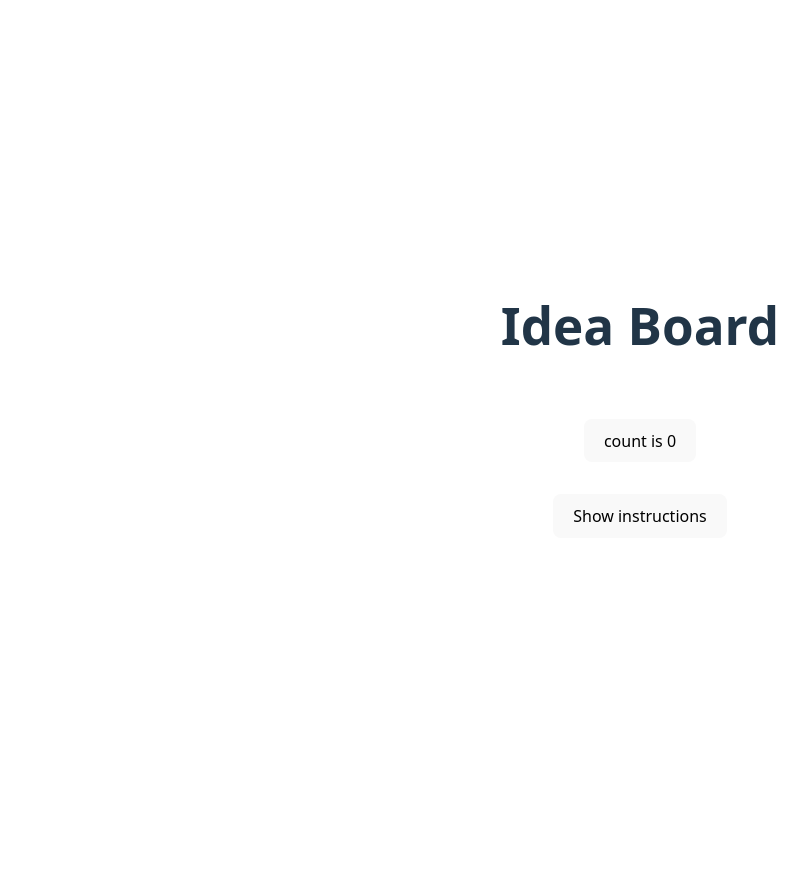
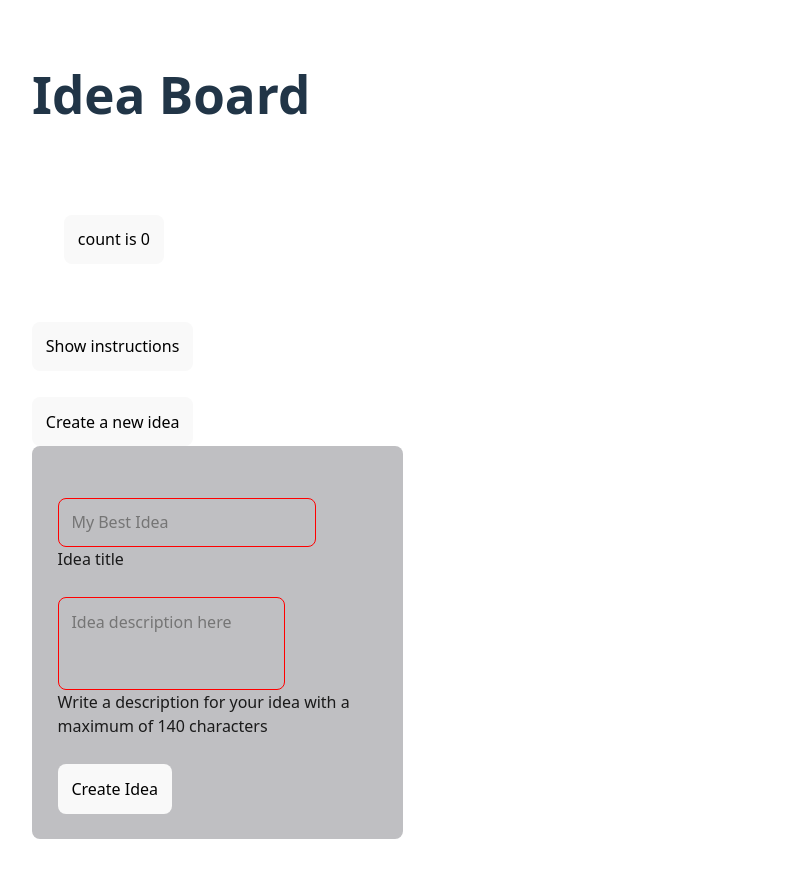
Before and after one commit to juliscapucin/idea-board, a React (Vite) app: page / in a window 1280 px wide. Shown: the whole page, without its empty margins (0-807 px from the left). Before the commit the page ends 800 px from the top, so only its background shows below. Built offline with nearby package versions, Linux system fonts and the light colour scheme.

Commit message:
initialize idea card

```diff
--- a/src/App.tsx
+++ b/src/App.tsx
@@ -2,10 +2,14 @@ import { useState } from "react"
 
 import "./App.css"
 
-import { Instructions } from "./components/"
+import { IdeaCard, Instructions } from "./components/"
 
 function App() {
 	const [count, setCount] = useState(0)
+
+	const createIdea = () => {
+		console.log("createIdea")
+	}
 
 	return (
 		<>
@@ -16,6 +20,8 @@ function App() {
 				</button>
 			</div>
 			<Instructions />
+			<button onClick={() => createIdea()}>Create a new idea</button>
+			<IdeaCard />
 		</>
 	)
 }
--- /dev/null
+++ b/src/components/IdeaCard.tsx
@@ -0,0 +1,47 @@
+import { useActionState, useRef } from "react"
+
+export default function IdeaCard() {
+	// const [data, action] = useActionState()
+	const formRef = useRef<null | HTMLFormElement>(null)
+
+	const createIdea = () => {
+		if (formRef.current) {
+			const inputs = formRef.current.querySelectorAll("input")
+
+			inputs.forEach((input) => {
+				input.value = ""
+			})
+		}
+	}
+
+	return (
+		<div className='idea-card text-left'>
+			<form ref={formRef} action={createIdea}>
+				<input
+					type='text'
+					id='title'
+					name='title'
+					minLength={2}
+					placeholder='My Best Idea'
+					required
+				/>
+				<label htmlFor='title'>Idea title</label>
+
+				<textarea
+					id='description'
+					name='description'
+					placeholder='Idea description here'
+					minLength={2}
+					maxLength={140}
+					rows={3}
+					required
+				/>
+				<label htmlFor='description'>
+					Write a description for your idea with a maximum of 140 characters
+				</label>
+
+				<button type='submit'>Create Idea</button>
+			</form>
+		</div>
+	)
+}
--- a/src/components/index.ts
+++ b/src/components/index.ts
@@ -1,3 +1,4 @@
+import IdeaCard from "./IdeaCard"
 import Instructions from "./Instructions"
 
-export { Instructions }
+export { IdeaCard, Instructions }
--- a/src/index.css
+++ b/src/index.css
@@ -4,10 +4,7 @@
 	font-family: system-ui, Avenir, Helvetica, Arial, sans-serif;
 	line-height: 1.5;
 	font-weight: 400;
-
-	color-scheme: light dark;
-	color: rgba(255, 255, 255, 0.87);
-	background-color: #242424;
+	text-align: left;
 
 	font-synthesis: none;
 	text-rendering: optimizeLegibility;
@@ -15,18 +12,24 @@
 	-moz-osx-font-smoothing: grayscale;
 
 	--color-primary: #37373a;
-	--color-secondary: #535bf2;
-	--color-tertiary: #1a1a1a;
+	--color-secondary: #bfbfc2;
 	--color-background: #242424;
-	--color-text: #ffffff;
+	--color-text-light: #ffffff;
+	--color-text-dark: #1a1a1a;
 	--color-link: #646cff;
 	--color-link-hover: #535bf2;
 
-	--padding-xs: 0.8rem;
-	--padding-sm: 1.6rem;
-	--padding-md: 2.4rem;
-	--padding-lg: 3.2rem;
-	--padding-xl: 4.8rem;
+	--space-xs: 0.8rem;
+	--space-sm: 1.6rem;
+	--space-md: 2.4rem;
+	--space-lg: 3.2rem;
+	--space-xl: 4.8rem;
+
+	--round-corner-md: 8px;
+
+	color-scheme: light dark;
+	color: rgba(255, 255, 255, 0.87);
+	background-color: #242424;
 }
 
 a {
@@ -40,21 +43,22 @@ a:hover {
 
 body {
 	margin: 0;
-	display: flex;
-	place-items: center;
 	min-width: 320px;
-	min-height: 100vh;
+	min-height: 100svh;
 }
 
 h1 {
 	font-size: 3.2em;
 	line-height: 1.1;
+	text-align: left;
 }
 
 button {
+	display: block;
+	margin-top: var(--space-sm);
 	border-radius: 8px;
 	border: 1px solid transparent;
-	padding: 0.6em 1.2em;
+	padding: var(--space-xs);
 	font-size: 1em;
 	font-weight: 500;
 	font-family: inherit;
@@ -83,10 +87,33 @@ button:focus-visible {
 	}
 }
 
-.hidden {
-	display: none;
+input,
+textarea {
+	display: block;
+	border-radius: var(--round-corner-md);
+	border: 1px solid var(--color-secondary);
+	padding: var(--space-xs);
+	font-size: 1rem;
+	font-weight: 500;
+	font-family: inherit;
+	background-color: transparent;
 }
 
-.text-left {
-	text-align: left;
+input,
+textarea {
+	margin-top: var(--space-sm);
 }
+
+input:invalid,
+textarea:invalid {
+	border: 1px solid red;
+}
+
+input:valid,
+textarea:valid {
+	border: 1px solid lime;
+}
+
+textarea {
+	resize: none;
+}
--- /dev/null
+++ b/src/styles/idea-card.css
@@ -0,0 +1,12 @@
+.idea-card {
+	width: 20rem;
+	background-color: var(--color-secondary);
+	color: var(--color-text-dark);
+	padding: var(--space-sm);
+	border-radius: var(--round-corner-md);
+}
+
+.idea-card input,
+.idea-card textarea {
+	color: var(--color-text-dark);
+}
--- a/src/styles/index.css
+++ b/src/styles/index.css
@@ -1 +1,3 @@
+@import "idea-card.css";
 @import "instructions.css";
+@import "utilities.css";
--- /dev/null
+++ b/src/styles/utilities.css
@@ -0,0 +1,3 @@
+.text-left {
+	text-align: left;
+}
```
